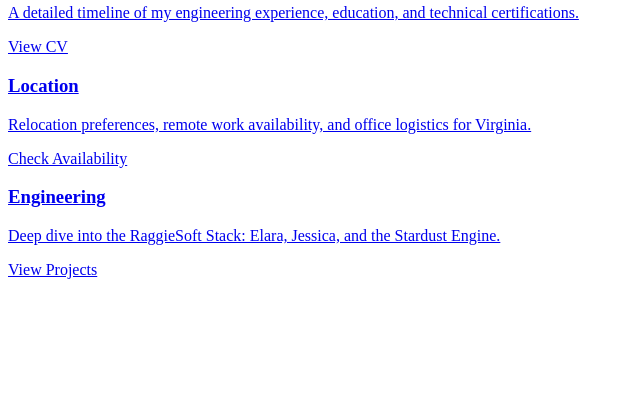
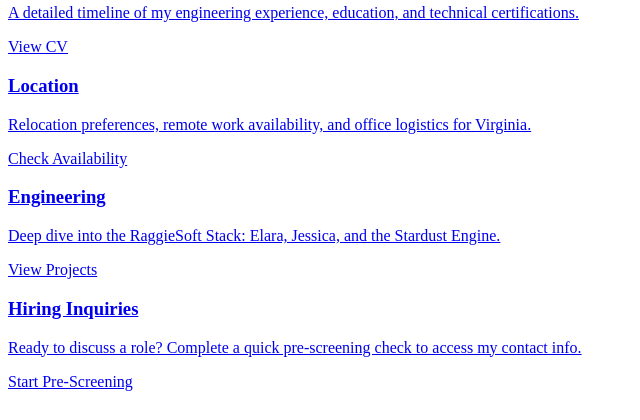
Before and after one commit to raggiesoft/raggiesoft-hub, a PHP site: page /about/michael-ragsdale/overview.php in a window 1280 px wide. Shown: the part 380-800 px from the top of the page, without its empty margins (0-640 px from the left). Run offline with PHP 8.4, Linux system fonts and the light colour scheme; some libraries are stand-ins or nearby versions.

Commit message:
WIP: Automated sync commit

```diff
--- a/pages/about/michael-ragsdale/overview.php
+++ b/pages/about/michael-ragsdale/overview.php
@@ -4,7 +4,6 @@
 // Accessed via: raggiesoft.com/about/michael-ragsdale
 
 global $cdn_root;
-
 ?>
 
 <section class="py-5 text-center">
@@ -31,7 +30,7 @@ global $cdn_root;
 
         <div class="row g-4 justify-content-center">
 
-            <div class="col-md-6 col-lg-4">
+            <div class="col-md-6">
                 <a href="/about/michael-ragsdale/resume" class="card h-100 text-decoration-none shadow-sm hover-lift border-0 bg-body-tertiary">
                     <div class="card-body text-center p-5">
                         <div class="text-primary mb-3"><i class="fa-duotone fa-file-user fa-3x"></i></div>
@@ -44,7 +43,7 @@ global $cdn_root;
                 </a>
             </div>
 
-            <div class="col-md-6 col-lg-4">
+            <div class="col-md-6">
                 <a href="/about/michael-ragsdale/location" class="card h-100 text-decoration-none shadow-sm hover-lift border-0 bg-body-tertiary">
                     <div class="card-body text-center p-5">
                         <div class="text-success mb-3"><i class="fa-duotone fa-map-location-dot fa-3x"></i></div>
@@ -57,7 +56,7 @@ global $cdn_root;
                 </a>
             </div>
 
-             <div class="col-md-6 col-lg-4">
+             <div class="col-md-6">
                 <a href="/portfolio" class="card h-100 text-decoration-none shadow-sm hover-lift border-0 bg-body-tertiary">
                     <div class="card-body text-center p-5">
                         <div class="text-warning mb-3"><i class="fa-duotone fa-code-branch fa-3x"></i></div>
@@ -66,6 +65,19 @@ global $cdn_root;
                             Deep dive into the RaggieSoft Stack: Elara, Jessica, and the Stardust Engine.
                         </p>
                         <span class="btn btn-outline-warning rounded-pill mt-2">View Projects</span>
+                    </div>
+                </a>
+            </div>
+
+            <div class="col-md-6">
+                <a href="/about/michael-ragsdale/contact" class="card h-100 text-decoration-none shadow-sm hover-lift border-0 bg-body-tertiary">
+                    <div class="card-body text-center p-5">
+                        <div class="text-danger mb-3"><i class="fa-duotone fa-clipboard-check fa-3x"></i></div>
+                        <h3 class="h4 fw-bold text-body-emphasis">Hiring Inquiries</h3>
+                        <p class="text-secondary small">
+                            Ready to discuss a role? Complete a quick pre-screening check to access my contact info.
+                        </p>
+                        <span class="btn btn-outline-danger rounded-pill mt-2">Start Pre-Screening</span>
                     </div>
                 </a>
             </div>
```
